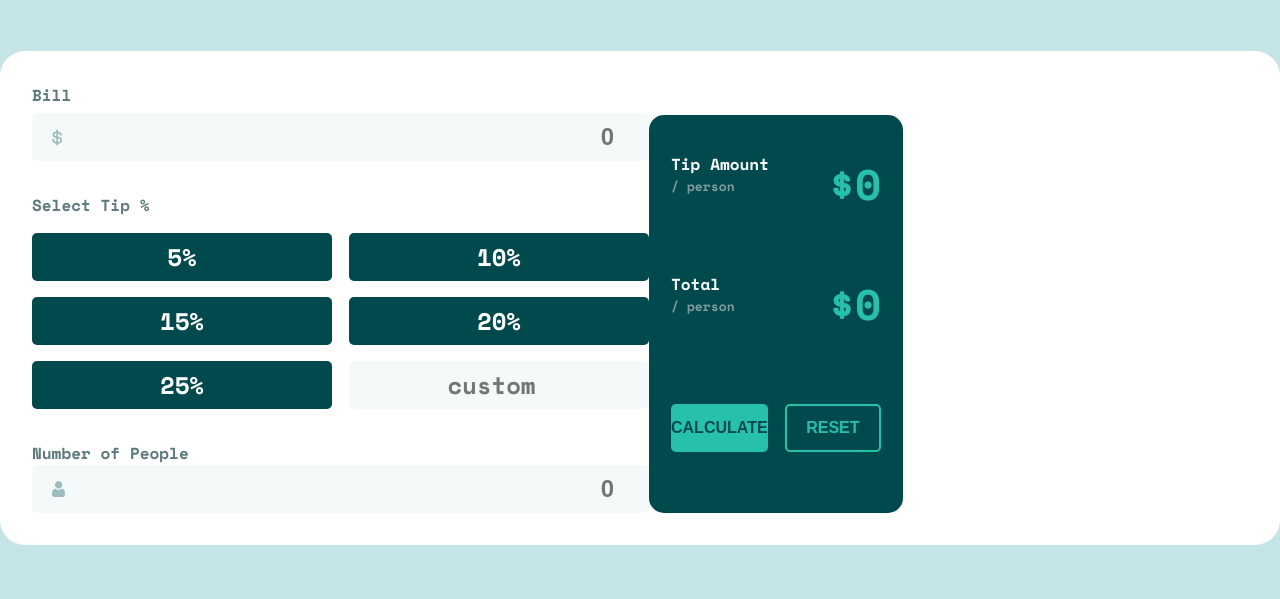
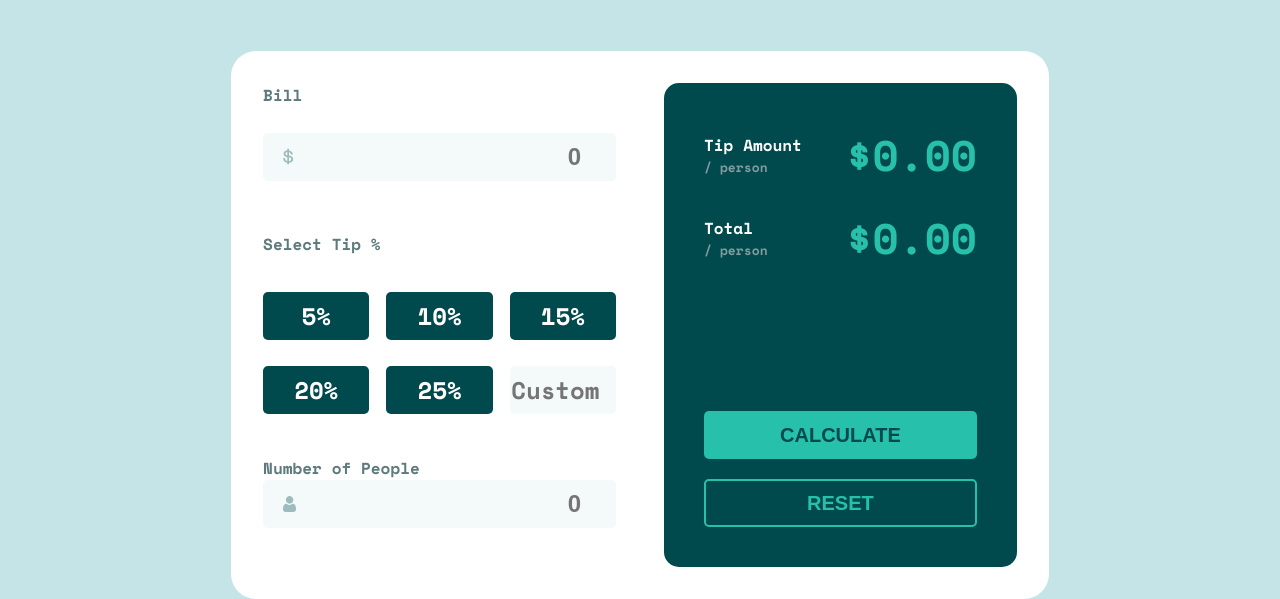
Before and after one commit to delroscol98/Tip-Calculator-App, a plain HTML site: page index.html in a window 1280 px wide. Shown: the part 220-819 px from the top of the page. Drawn offline with nearby package versions, Linux system fonts and the light colour scheme.

Commit message:
HTML and CSS files modified --> responsive

```diff
--- a/index.html
+++ b/index.html
@@ -43,7 +43,7 @@
             <button class="text-base">15%</button>
             <button class="text-base">20%</button>
             <button class="text-base">25%</button>
-            <input class="text-base" type="number" placeholder="custom" />
+            <input class="text-base" type="number" placeholder="Custom" />
           </section>
         </section>
         <section class="user-input-people">
@@ -65,18 +65,18 @@
             <p class="text-x-sm">Tip Amount</p>
             <p class="text-xx-sm">/ person</p>
           </article>
-          <p id="tip-pp" class="text-lg">$0</p>
+          <p id="tip-pp" class="text-lg">$0.00</p>
         </article>
         <article class="summary-data">
           <article class="summary-data-container">
             <p class="text-x-sm">Total</p>
             <p class="text-xx-sm">/ person</p>
           </article>
-          <p id="total-pp" class="text-lg">$0</p>
+          <p id="total-pp" class="text-lg">$0.00</p>
         </article>
         <section class="user-btns">
-          <button id="calculate-btn" class="text-x-sm">CALCULATE</button>
-          <button id="reset-btn" class="text-x-sm">RESET</button>
+          <button id="calculate-btn" class="text-sm">CALCULATE</button>
+          <button id="reset-btn" class="text-sm">RESET</button>
         </section>
       </section>
     </main>
--- a/src/style.css
+++ b/src/style.css
@@ -96,6 +96,10 @@ body {
   text-align: center;
 }
 
+.summary-data-container {
+  align-self: center;
+}
+
 .summary-data-container p:nth-child(1) {
   color: var(--white);
 }
@@ -113,8 +117,7 @@ body {
   border-top-left-radius: 2.5rem;
   border-top-right-radius: 2.5rem;
   padding: 3.2rem;
-  display: flex;
-  flex-direction: column;
+  display: grid;
 }
 
 .user-input {
@@ -180,13 +183,14 @@ button,
 .user-btns {
   margin-top: 1.2rem;
   display: grid;
-  grid-template-columns: repeat(2, 1fr);
-  gap: 1.7rem;
+  gap: 2rem;
 }
 
 .user-btns button {
   height: 4.8rem;
   font-weight: 700;
+  display: block;
+  width: 100%;
 }
 
 .user-btns button:nth-child(1) {
@@ -200,15 +204,31 @@ button,
   color: var(--primary-cyan);
 }
 
-@media screen and (min-width: 768px) {
+@media screen and (min-width: 1024px) {
   /* Custom styling */
   #logo {
     margin-top: 16.3rem;
   }
 
+  .summary {
+    margin: 0;
+    padding: 4rem;
+  }
+
+  .tip-percentage-container {
+    grid-template-columns: repeat(3, 1fr);
+    grid-template-rows: repeat(2, 1fr);
+  }
+
+  .user-btns {
+    margin-top: 12.2rem;
+  }
   /* Utility classes */
   .card {
     border-radius: 2.5rem;
-    flex-direction: row;
+    width: 63.889%;
+    margin: auto;
+    grid-template-columns: 1fr 1fr;
+    gap: 4.8rem;
   }
 }
```
